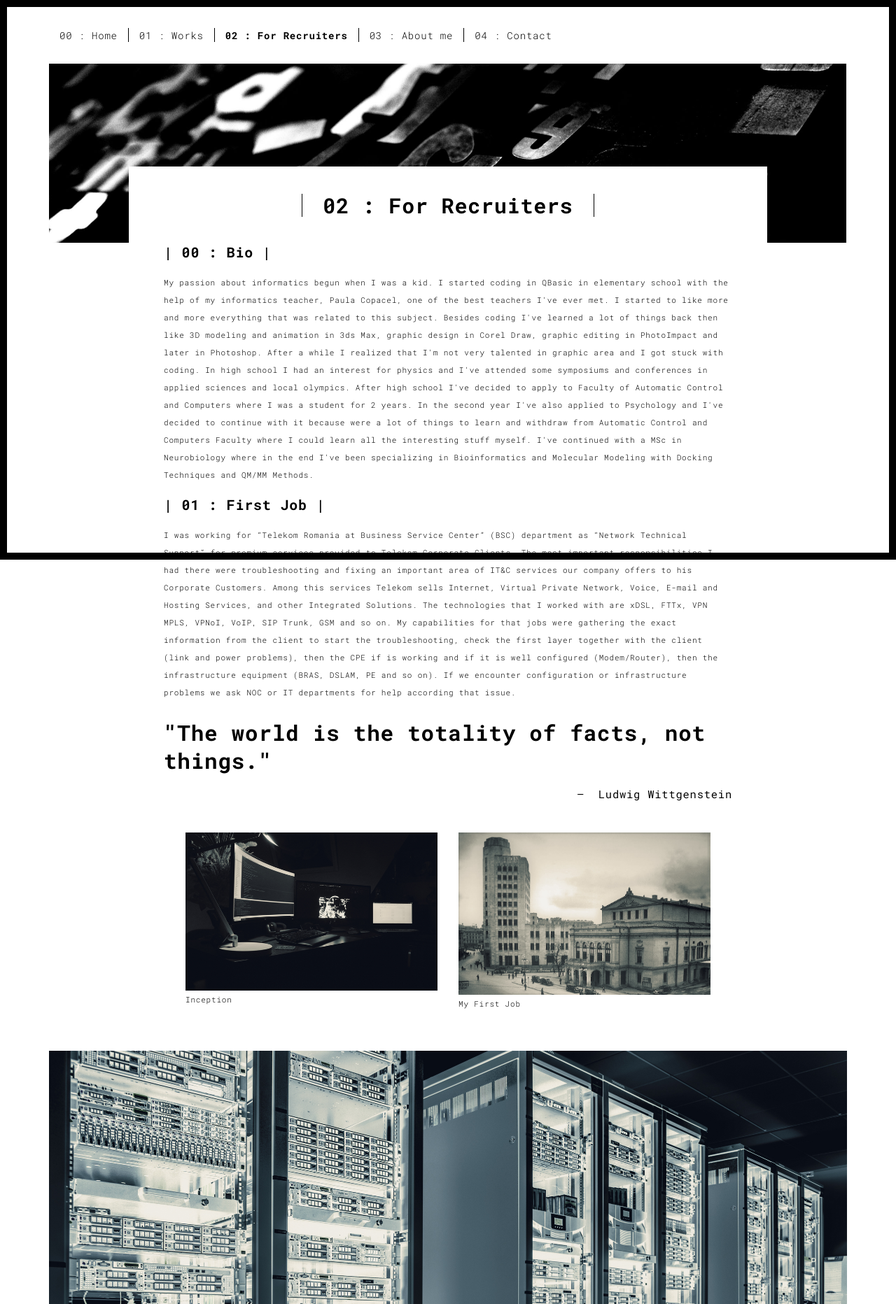
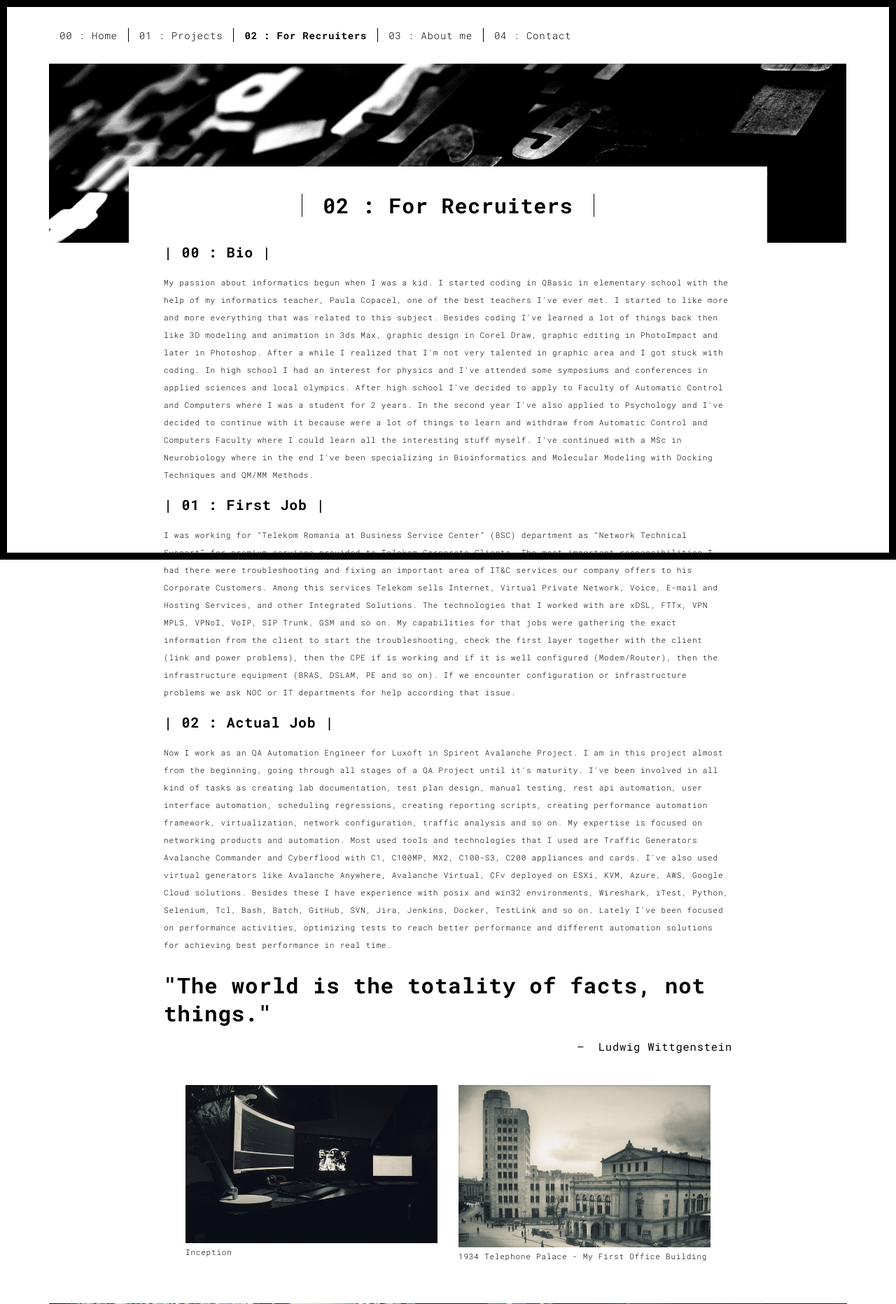
Before and after one commit to andreiDraghiceanu/tools, a Flask app: page /forrecruiters.html in a window 1280 px wide. Shown: the top 1864 px of the page at 70% size. Run offline with Flask 2, Linux system fonts and the light colour scheme; some libraries are stand-ins or nearby versions.

Commit message:
Updated Website.

```diff
--- a/webserver/templates/about.html
+++ b/webserver/templates/about.html
@@ -38,7 +38,7 @@
       <div class="collapse navbar-collapse" id="navbar-collapse">
         <ul class="nav navbar-nav ">
           <li><a href="./index.html" title="">00 : Home</a></li>
-          <li><a href="./works.html" title="">01 : Works</a></li>
+          <li><a href="./projects.html" title="">01 : Projects</a></li>
           <li><a href="./forrecruiters.html" title="">02 : For Recruiters</a></li>
           <li><a href="./about.html" title="">03 : About me</a></li>
           <li><a href="./contact.html" title="">04 : Contact</a></li>
--- a/webserver/templates/contact.html
+++ b/webserver/templates/contact.html
@@ -38,7 +38,7 @@
       <div class="collapse navbar-collapse" id="navbar-collapse">
         <ul class="nav navbar-nav ">
           <li><a href="./index.html" title="">00 : Home</a></li>
-          <li><a href="./works.html" title="">01 : Works</a></li>
+          <li><a href="./projects.html" title="">01 : Projects</a></li>
           <li><a href="./forrecruiters.html" title="">02 : For Recruiters</a></li>
           <li><a href="./about.html" title="">03 : About me</a></li>
           <li><a href="./contact.html" title="">04 : Contact</a></li>
@@ -123,7 +123,7 @@
   <div class="container">
     <div class="row">
       <div class="col-xs-12">
-        <p>© Andrei Draghiceanu, 2020</a></p>
+        <p>© Andrei Draghiceanu, 2020</p>
       </div>
     </div>
   </div>
--- a/webserver/templates/forrecruiters.html
+++ b/webserver/templates/forrecruiters.html
@@ -38,7 +38,7 @@
       <div class="collapse navbar-collapse" id="navbar-collapse">
         <ul class="nav navbar-nav ">
           <li><a href="./index.html" title="">00 : Home</a></li>
-          <li><a href="./works.html" title="">01 : Works</a></li>
+          <li><a href="./projects.html" title="">01 : Projects</a></li>
           <li><a href="./forrecruiters.html" title="">02 : For Recruiters</a></li>
           <li><a href="./about.html" title="">03 : About me</a></li>
           <li><a href="./contact.html" title="">04 : Contact</a></li>
@@ -71,6 +71,14 @@
               from the client to start the troubleshooting, check the first layer together with the client (link and power problems), then the CPE if is working and if it is well configured (Modem/Router), then the infrastructure
               equipment (BRAS, DSLAM, PE and so on). If we encounter configuration or infrastructure problems we ask NOC or IT departments for help according that issue.
             </p>
+            <h3>| 02 : Actual Job |</h3>
+          <p>Now I work as an QA Automation Engineer for Luxoft in Spirent Avalanche Project. I am in this project almost from the beginning, going through all stages of a QA Project until it's maturity. I've been involved in all
+            kind of tasks as creating lab documentation, test plan design, manual testing, rest api automation, user interface automation, scheduling regressions, creating reporting scripts, creating performance automation framework,
+            virtualization, network configuration, traffic analysis and so on. My expertise is focused on networking products and automation. Most used tools and technologies that I used are Traffic Generators Avalanche Commander and
+            Cyberflood with C1, C100MP, MX2, C100-S3, C200 appliances and cards. I've also used virtual generators like Avalanche Anywhere, Avalanche Virtual, CFv deployed on ESXi, KVM, Azure, AWS, Google Cloud solutions. Besides these
+            I have experience with posix and win32 environments, Wireshark, iTest, Python, Selenium, Tcl, Bash, Batch, GitHub, SVN, Jira, Jenkins, Docker, TestLink and so on. Lately I've been focused on performance activities, optimizing
+            tests to reach better performance and different automation solutions for achieving best performance in real time.
+            </p>
           <blockquote>
             <p>"The world is the totality of facts, not things."</p>
             <small class="pull-right">Ludwig Wittgenstein</small>
@@ -88,7 +96,7 @@
           </div>
           <div class="col-xs-12 col-md-6">
             <img src="./static/assets/images/workplace.jpg" class="img-responsive" alt="">
-            <p>My First Job</p>
+            <p> 1934 Telephone Palace - My First Office Building</p>
           </div>
         </div>
       </div>
@@ -106,7 +114,7 @@
   <div class="container">
     <div class="row">
       <div class="col-xs-12">
-        <p>© Andrei Draghiceanu, 2020</a></p>
+        <p>© Andrei Draghiceanu, 2020</p>
       </div>
     </div>
   </div>
--- a/webserver/templates/index.html
+++ b/webserver/templates/index.html
@@ -38,12 +38,11 @@
       <div class="collapse navbar-collapse" id="navbar-collapse">
         <ul class="nav navbar-nav ">
           <li><a href="./index.html" title="">00 : Home</a></li>
-          <li><a href="./works.html" title="">01 : Works</a></li>
+          <li><a href="./projects.html" title="">01 : Projects</a></li>
           <li><a href="./forrecruiters.html" title="">02 : For Recruiters</a></li>
           <li><a href="./about.html" title="">03 : About me</a></li>
           <li><a href="./contact.html" title="">04 : Contact</a></li>
         </ul>
-
 
       </div>
     </div>
--- a/webserver/templates/works.html
+++ b/webserver/templates/projects.html
@@ -38,13 +38,11 @@
       <div class="collapse navbar-collapse" id="navbar-collapse">
         <ul class="nav navbar-nav ">
           <li><a href="./index.html" title="">00 : Home</a></li>
-          <li><a href="./works.html" title="">01 : Works</a></li>
+          <li><a href="./projects.html" title="">01 : Projects</a></li>
           <li><a href="./forrecruiters.html" title="">02 : For Recruiters</a></li>
           <li><a href="./about.html" title="">03 : About me</a></li>
           <li><a href="./contact.html" title="">04 : Contact</a></li>
         </ul>
-
-
       </div>
     </div>
   </nav>
@@ -56,7 +54,7 @@
 
       <div class="col-sm-8 col-sm-offset-2 section-container-spacer">
         <div class="text-center">
-          <h1 class="h2">01 : Works</h1>
+          <h1 class="h2">01 : Projects</h1>
           <p>These are some of my personal projects that I've been working at. The code is written in python and you can check it out on my GitHub repositories.</p>
         </div>
       </div>
--- a/webserver/templates/thankyou.html
+++ b/webserver/templates/thankyou.html
@@ -38,7 +38,7 @@
       <div class="collapse navbar-collapse" id="navbar-collapse">
         <ul class="nav navbar-nav ">
           <li><a href="./index.html" title="">00 : Home</a></li>
-          <li><a href="./works.html" title="">01 : Works</a></li>
+          <li><a href="./projects.html" title="">01 : Projects</a></li>
           <li><a href="./forrecruiters.html" title="">02 : For Recruiters</a></li>
           <li><a href="./about.html" title="">03 : About me</a></li>
           <li><a href="./contact.html" title="">04 : Contact</a></li>
@@ -72,7 +72,7 @@
   <div class="container">
     <div class="row">
       <div class="col-xs-12">
-        <p>© Andrei Draghiceanu, 2020</a></p>
+        <p>© Andrei Draghiceanu, 2020</p>
       </div>
     </div>
   </div>
```
